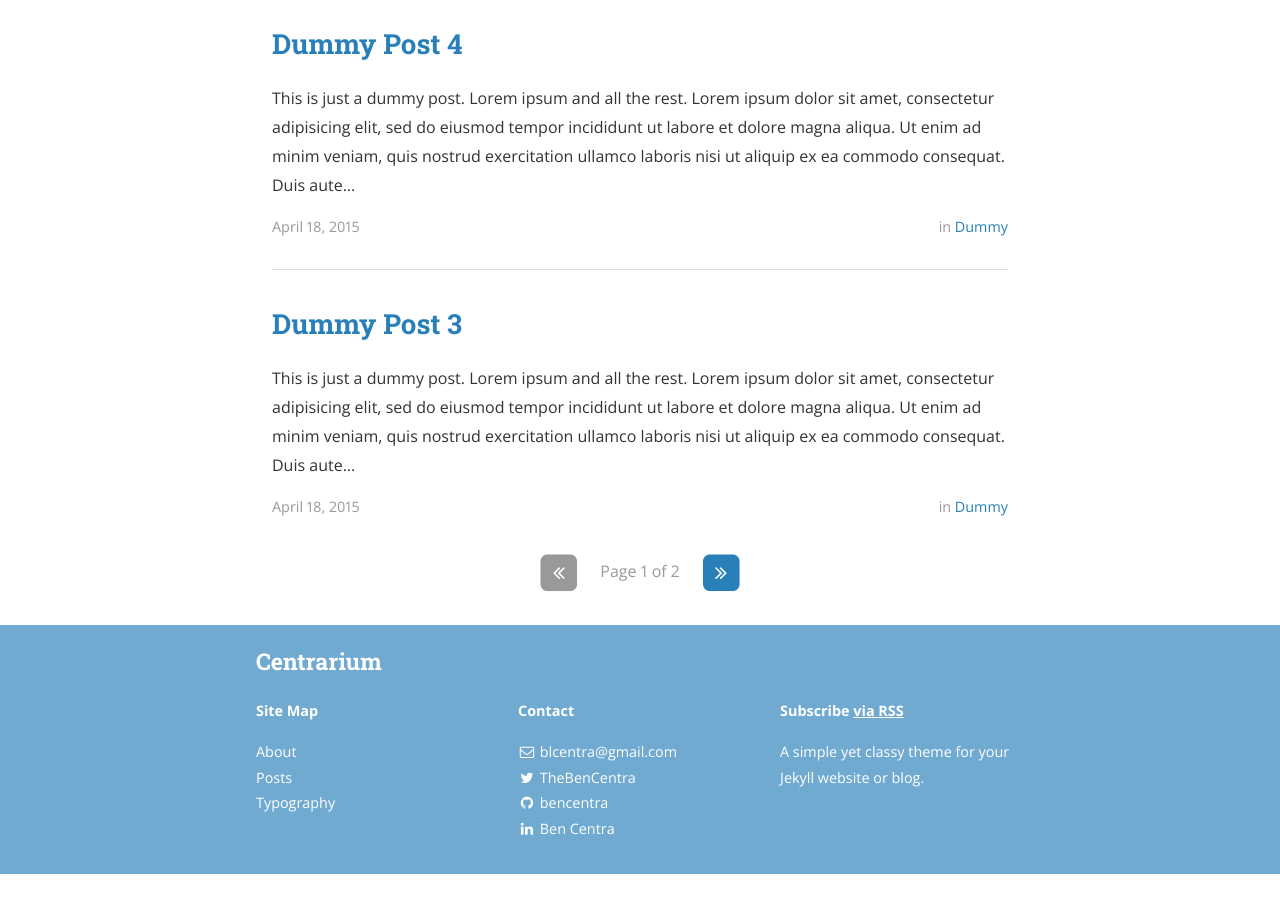
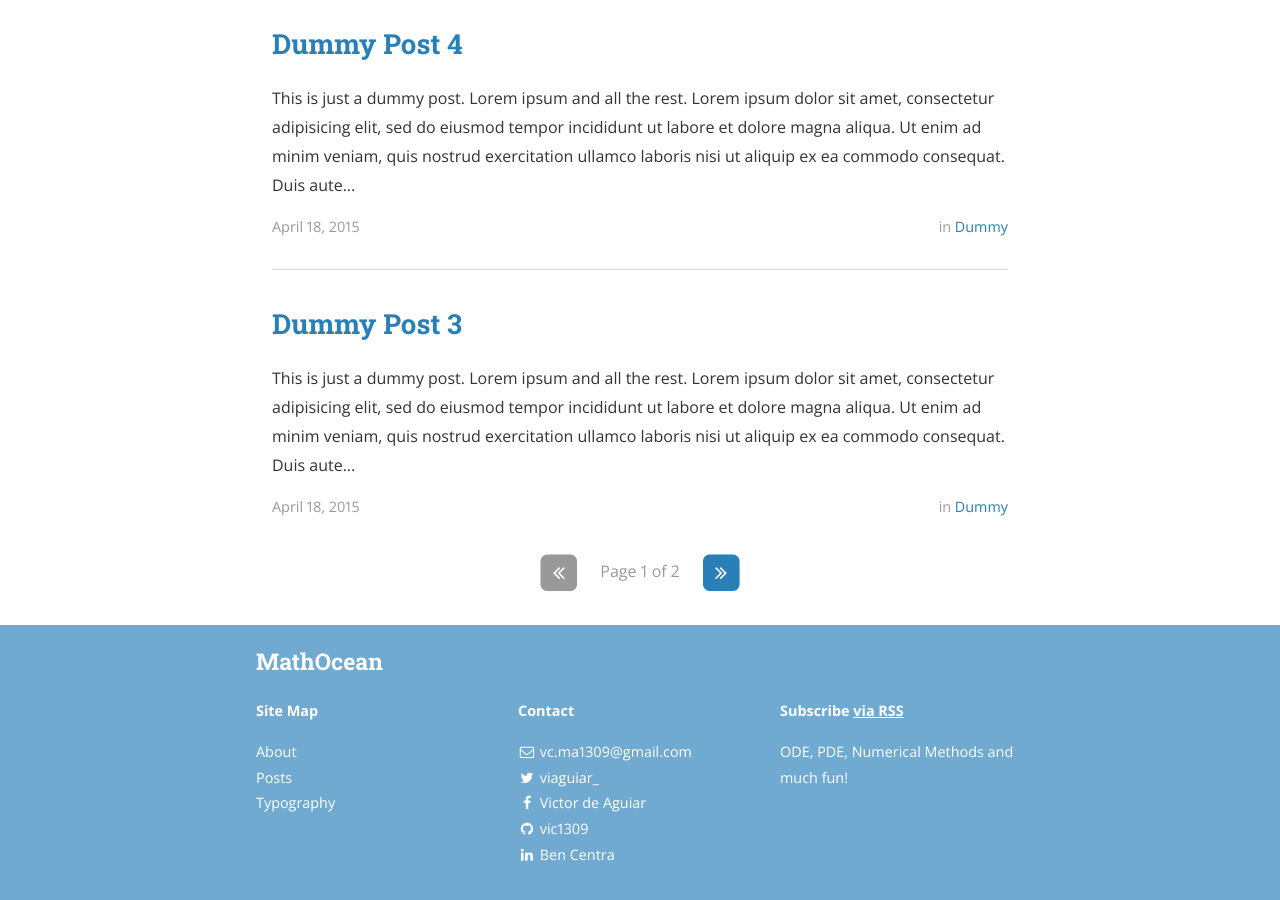
Before and after one commit to vic1309/lerofly, a Jekyll site: the page built from index.html, in a window 1280 px wide and 900 px high, scrolled down 1327 px. Built offline with Jekyll 4.4.1, drawn with Linux system fonts in a browser that asks for light colours; nearby versions of some CDN libraries; the list of posts is cut into pages by our own code; before the commit the page ends 2201 px from its top, so only the background shows below that; some of the changed text lies outside the part shown.

Commit message:
Update _config.yml

```diff
--- a/_config.yml
+++ b/_config.yml
@@ -9,12 +9,12 @@ exclude:
   - "/vendor/"
 
 # Site settings
-title: Centrarium
-subtitle: "A simple yet classy theme for your Jekyll website or blog"
-email: blcentra@gmail.com
-name: Ben Centra
+title: MathOcean
+subtitle: "ODE, PDE, Numerical Methods and much fun!"
+email: vc.ma1309@gmail.com
+name: Victor de Aguiar
 description: >
-  A simple yet classy theme for your Jekyll website or blog.
+  ODE, PDE, Numerical Methods and much fun!
 # Base URL of site (i.e. /blog). It should always start with a slash,
 # and never end with a slash. Set it to a blank value if hosting at the
 # root of your server.
@@ -72,38 +72,38 @@ descriptions:
 social:
   - name: Twitter
     icon: twitter
-    username: TheBenCentra
-    url: https://twitter.com/TheBenCentra
+    username: viaguiar_
+    url: https://twitter.com/viaguiar_
     desc: Follow me on Twitter
     share: true
 
   - name: Facebook
     icon: facebook
-    username: thebencentra
-    url:
+    username: Victor de Aguiar
+    url: https://www.facebook.com/victor.cesar.martins.de.aguiar
     desc: Friend me on Facebook
     share: true
 
   - name: GitHub
     icon: github
-    username: bencentra
-    url: https://github.com/bencentra
+    username: vic1309
+    url: https://github.com/vic1309
     desc: Fork me on GitHub
-    share: false
+    share: true
 
   - name: LinkedIn
     icon: linkedin
     username: Ben Centra
     url: https://www.linkedin.com/pub/ben-centra/47/769/60a
     desc: Connect with me on LinkedIn
-    share: true
+    share: false
 
   - name: Google+
     icon: google-plus
     username:
     url:
     desc: Add me to your Circles
-    share: true
+    share: false
 
   - name: YouTube
     icon: youtube
@@ -124,7 +124,7 @@ social:
     username:
     url:
     desc: Follow me on Pinterest
-    share: true
+    share: false
 
   - name: SoundCloud
     icon: soundcloud
```
